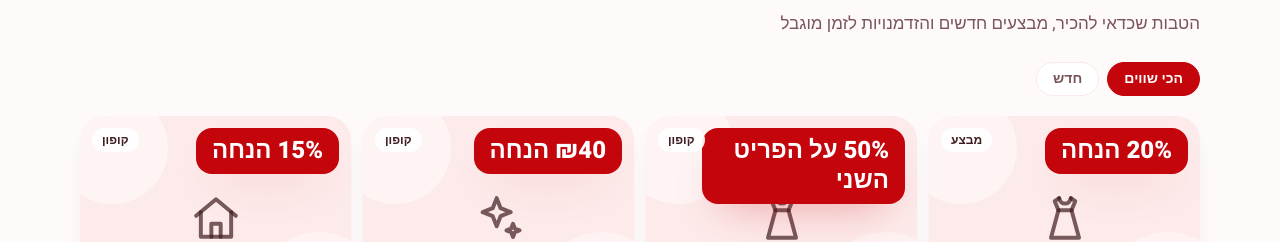
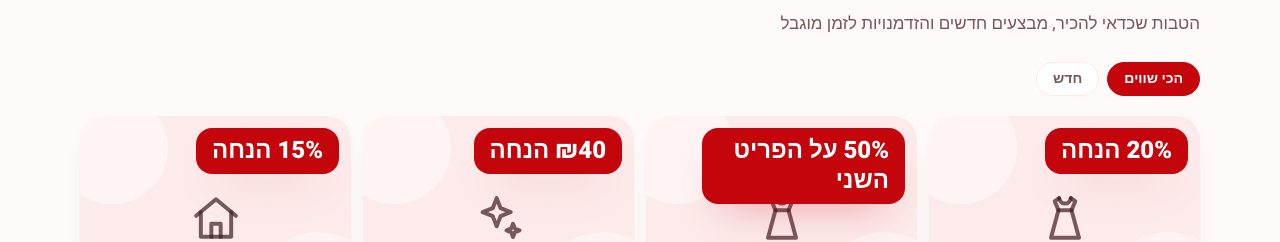
Before and after one commit to eecaspi/MILA, a Next.js app: page / in a window 1280 px wide. Shown: the part 1090-1332 px from the top of the page. Built offline with nearby package versions, Linux system fonts and the light colour scheme; no server answers; the database is empty.

Commit message:
כרטיס הטבה: בלי תגית 'קופון'
Co-Authored-By: Claude Sonnet 5.5 <noreply@anthropic.com>
Claude-Session: https://claude.ai/code/session_01LCnm6UNF3j2Pyn3Bi3nfDL

```diff
--- a/src/components/deals/DealCard.tsx
+++ b/src/components/deals/DealCard.tsx
@@ -18,8 +18,6 @@ function ClockIcon() {
     </svg>
   );
 }
-
-const kindLabel = { deal: "מבצע", coupon: "קופון" } as const;
 
 /**
  * Offer card: image, benefit, business, title, price (only when real), CTA.
@@ -76,9 +74,6 @@ export function DealCard({
         <OfferImage offer={offer} className="aspect-[4/3]" />
         <span className="absolute start-2 top-2 max-w-[75%] rounded-xl bg-accent px-2.5 py-1 text-base font-extrabold leading-tight text-on-accent shadow-[var(--shadow-soft)] sm:start-3 sm:top-3 sm:rounded-2xl sm:px-4 sm:py-2 sm:text-2xl">
           {offer.valueLabel}
-        </span>
-        <span className="absolute end-3 top-3 rounded-full bg-surface/90 px-2.5 py-1 text-xs font-semibold text-ink">
-          {kindLabel[offer.kind]}
         </span>
         {!isDemo && <FavoriteButton offerId={offer.id} className="absolute bottom-3 end-3 z-10" />}
         {badge && (
```
